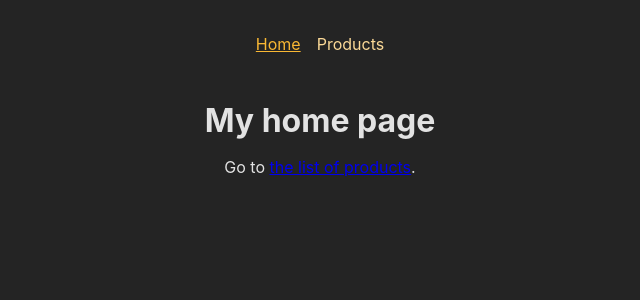
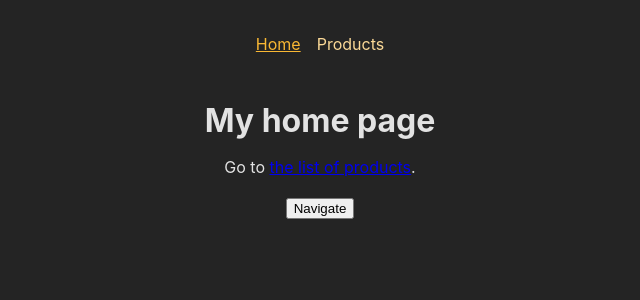
Before and after one commit to Mila2999/React-Router-basic, a React (Create React App) app: page / in a window 1280 px wide. Shown: the top 300 px of the page, without its empty margins (320-960 px from the left). Built offline with nearby package versions, Linux system fonts and the light colour scheme.

Commit message:
Navigate programmatically, Imperative routing

```diff
--- a/src/pages/Home.js
+++ b/src/pages/Home.js
@@ -1,12 +1,19 @@
-import { Link } from 'react-router-dom';
+import { Link, useNavigate } from 'react-router-dom';
 
 function HomePage() {
+  const navigate = useNavigate();
+  function navigateHandler() {
+    navigate('/products');
+  }
   return (
     <>
       <h1>My home page</h1>
       <p>
         Go to <Link to="/products">the list of products</Link>.
       </p>
+      <p>
+        <button onClick={navigateHandler}>Navigate</button>
+      </p>
     </>
   );
 }
```
